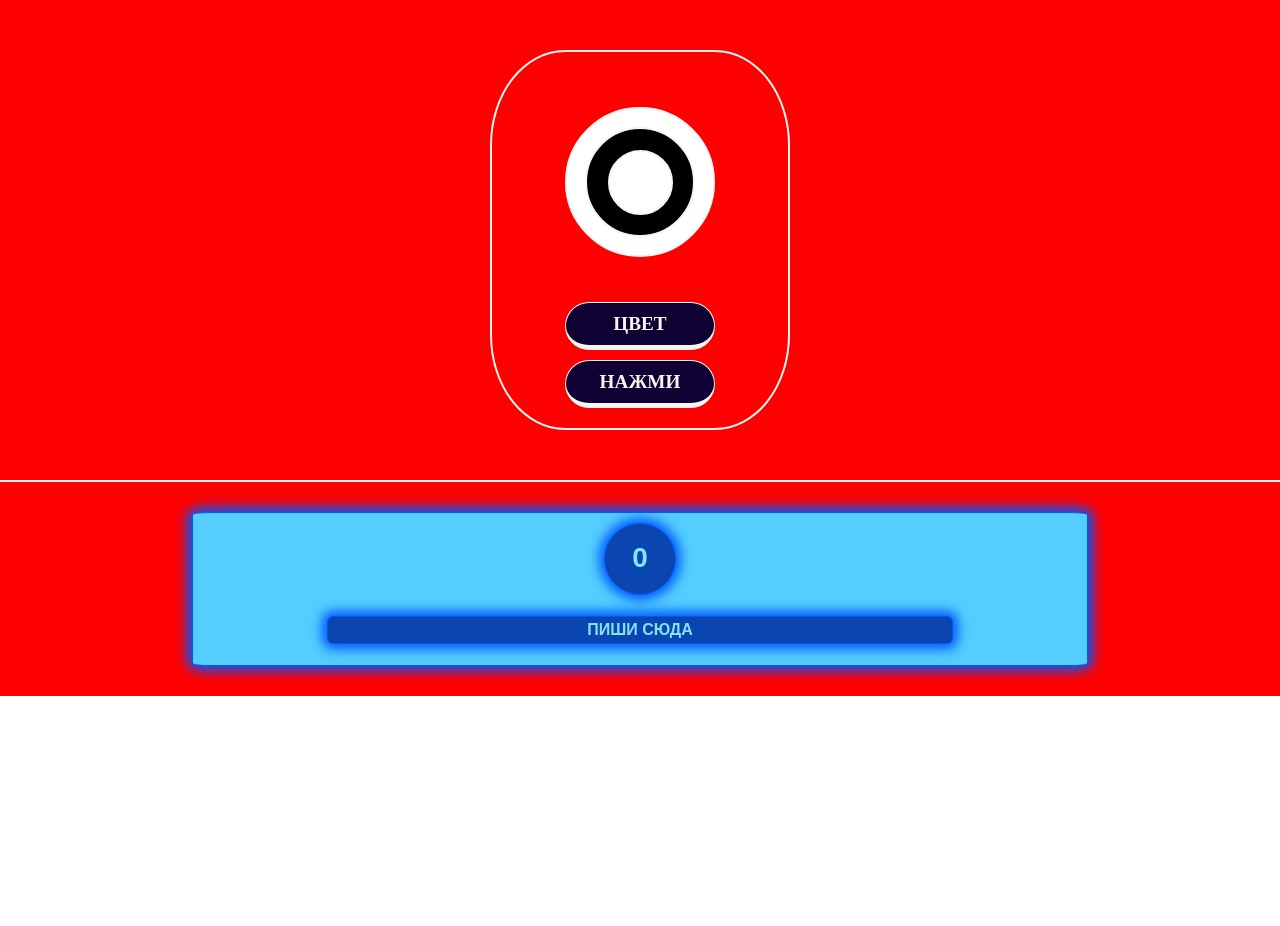
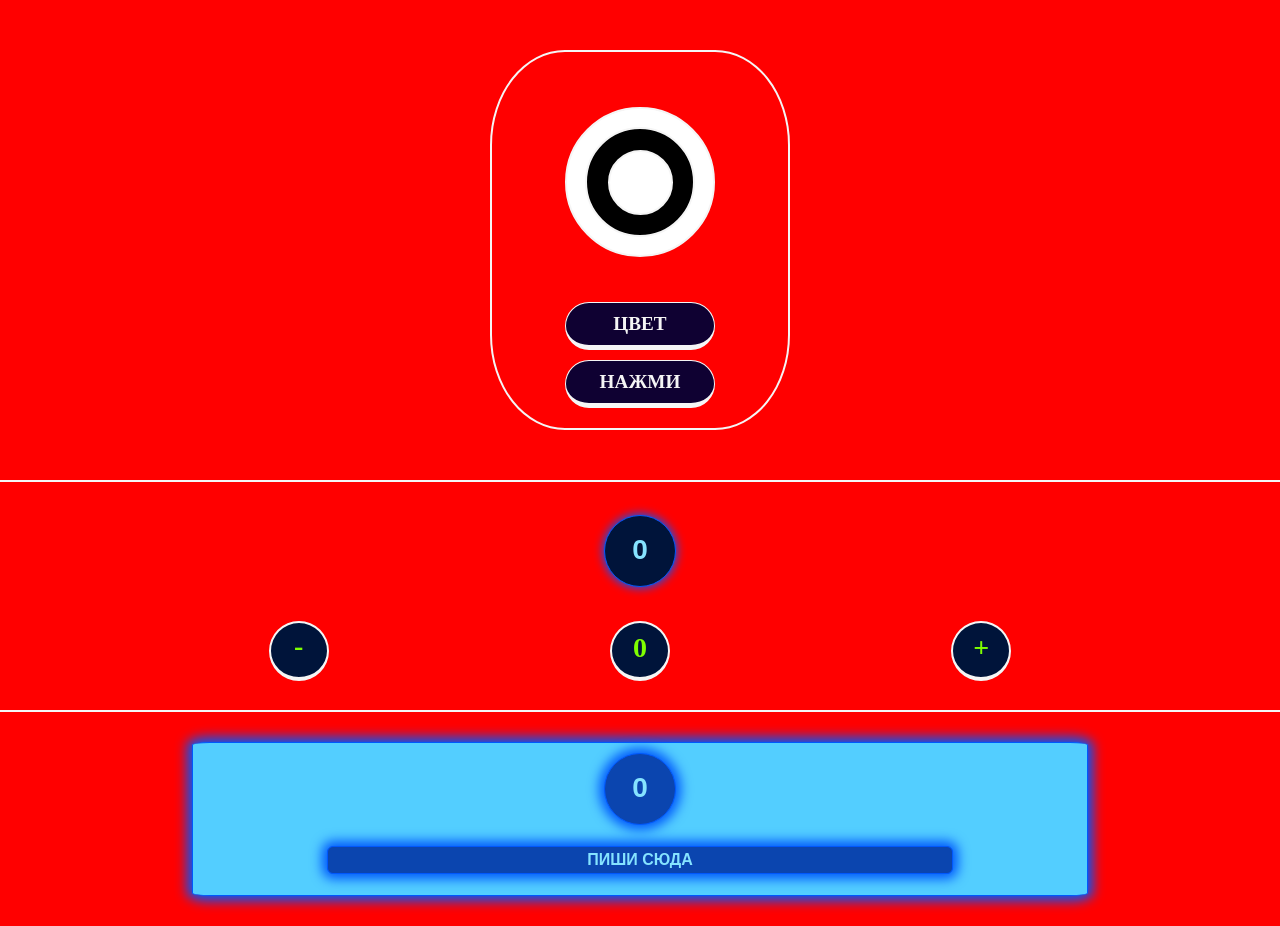
Before and after one commit to Skytrase/siteSSS, a plain HTML site: page index.html in a window 1280 px wide. Before the commit the page ends 800 px from the top, so only its background shows below. Drawn offline with Linux system fonts and the light colour scheme.

Commit message:
Add files via upload

```diff
--- a/app.js
+++ b/app.js
@@ -43,7 +43,7 @@ button.onclick = () => {
     box.style.backgroundColor = `#${hesh}`
     colloo.innerText = `#${hesh}`
 }
-
+/*------------------- */
 inpt.oninput = () => {
   let rand8 = randomInteger(1, 8)
 st = inpt.value
@@ -57,3 +57,22 @@ valueslength.style.backgroundColor = arand[rand8]
 
 console.dir(inpt)
 }
+/*-------------- */
+const butOneO = document.getElementById('butOneO')
+const butTwoO = document.getElementById('butTwoO')
+const butTreO = document.getElementById('butTreO')
+const contChild = document.getElementById('contChild')
+let x = 0
+
+butOneO.onclick = () => {
+x-=1
+contChild.innerText = `${x}`
+}
+butTwoO.onclick = () => {
+  x = 0
+  contChild.innerText = `${x}`
+}
+butTreO.onclick = () => {
+  x+=1
+contChild.innerText = `${x}`
+}
--- a/index.html
+++ b/index.html
@@ -18,17 +18,29 @@
             </div>
         </div>
     </div>
-
         <div class="rt">
             <p id="colloo">ЦВЕТ</p>
         </div>
     <div id="button">
        <p>НАЖМИ</p>
     </div>
+</div>
+    </div>
 
 
-</div>
+    <div id="contFor">
+        <div id="contFive">
+            <div id="contCont">
+                <p id="contChild">0</p>
+            </div>
+            <div id="contButtons">
+               <div id="butOne"><p id="butOneO">-</p></div>
+               <div id="butTwo"><p id="butTwoO">0</p></div>
+               <div id="butTre"><p id="butTreO">+</p></div>
+            </div>
+        </div>
     </div>
+
 
 
     <div id="lennn">
@@ -37,9 +49,12 @@
             <div id="containerThree">
                 <input class="inpt" type="text" name="lsumb" value="ПИШИ СЮДА">
             </div>
-
         </div>
     </div>
+
+
+
+
 
     <script src="app.js"></script>
 </body>
--- a/style.css
+++ b/style.css
@@ -196,3 +196,132 @@ body {
     box-shadow: 0 0 12px 5px #0058fc;
     text-align: center;
 }
+/*-------------------------------------*/
+#contFor{
+    background-color: red;
+    width: 100%;
+    height: 230px;
+    border-top: 2px solid whitesmoke;
+    display: flex;
+    justify-content: center;
+    align-items: center;
+}
+#contFive{
+
+    border-radius: 10px;
+    width: 80%;
+    height: 200px;
+
+
+
+}
+#contCont{
+    background-color: red;
+    width: 100%;
+    height: 55%;
+    display: flex;
+    justify-content: center;
+    align-items: center;
+}
+#contChild{
+
+    font-weight: 700;
+    font-size: 28px;
+    font-family: Arial, Helvetica, sans-serif;
+    width: 72px;
+    height: 72px;
+    color:#85e3ff;
+    background-color: #00143a;
+    margin-left: auto;
+    margin-right: auto;
+    padding: 18px 0 0 0;
+    border: 1px solid #0058fc;
+    border-radius: 50%;
+    box-shadow: 0 0 10px 1px #0058fc;
+    text-align: center;
+}
+#contButtons{
+    background-color: red;
+    width: 100%;
+    height: 45%;
+    display: flex;
+    justify-content: space-around;
+    align-items: center;
+
+}
+#butOneO{
+    text-align: center;
+    color: chartreuse;
+    padding: 7px;
+    font-size: 28px;
+    font-weight: 700;
+    background-color: #00143a;
+    width: 60px;
+    height: 60px;
+    border-radius: 50%;
+    margin-right: auto;
+    margin-left: auto;
+    border: 2px solid whitesmoke;
+    border-bottom: 4px solid whitesmoke;
+    cursor: pointer;
+
+}
+#butOneO:hover{
+    margin-top: 1px;
+    border-bottom: 3px solid whitesmoke;
+}
+#butTwoO{
+    text-align: center;
+    color: chartreuse;
+    padding: 9px;
+    font-size: 28px;
+    font-weight: 700;
+    background-color:#00143a;
+    width: 60px;
+    height: 60px;
+    border-radius: 50%;
+    margin-right: auto;
+    margin-left: auto;
+    border: 2px solid whitesmoke;
+    border-bottom: 4px solid whitesmoke;
+    cursor: pointer;
+}
+#butTwoO:hover{
+    margin-top: 1px;
+    border-bottom: 3px solid whitesmoke;
+}
+#butTreO{
+    text-align: center;
+    color: chartreuse;
+    padding: 9px;
+    font-size: 28px;
+    font-weight: 700;
+    background-color:#00143a;
+    width: 60px;
+    height: 60px;
+    border-radius: 50%;
+    margin-right: auto;
+    margin-left: auto;
+    border: 2px solid whitesmoke;
+    border-bottom: 4px solid whitesmoke;
+    cursor: pointer;
+}
+#butTreO:hover{
+    margin-top: 1px;
+    border-bottom: 3px solid whitesmoke;
+}
+#butOne{
+    width: 80px;
+    height: 80px;
+    padding: 10px 0 0 0;
+}
+#butTwo{
+    width: 80px;
+    height: 80px;
+    padding: 10px 0 0 0;
+}
+#butTre{
+    width: 80px;
+    height: 80px;
+    padding: 10px 0 0 0;
+}
```
